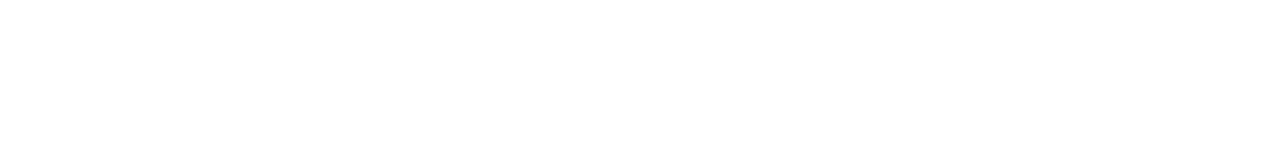
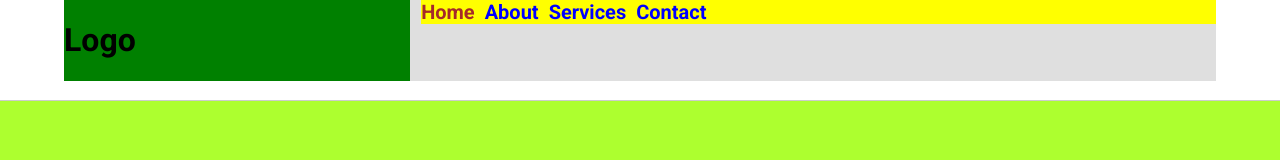
Before and after one commit to hikannang/CS2024, a plain HTML site: page Week 5 (CSS Basics)/index.html in a window 1280 px wide. Drawn offline with Linux system fonts and the light colour scheme.

Commit message:
updated with zm's code

```diff
--- /dev/null
+++ b/Week 5 (CSS Basics)/css/style.css
@@ -0,0 +1,78 @@
+html{
+    background-color: greenyellow;
+}
+
+body{
+    padding: 0px;
+    margin: 0px;
+
+    /* Fonts */
+    font-family: "Roboto", sans-serif;
+    font-size: 16px;
+}
+
+.container{
+    width:90%;
+    margin: auto;
+    background-color: #dfdfdf;
+}
+
+#header{
+    width:100%;
+    min-height:100px;
+    background-color: #FFFFFF;
+    border-bottom: solid 1px #cccccc;
+
+    display:block;
+    visibility: visible;
+}
+
+#mheader{
+    display: none;
+    visibility: hidden;
+}
+
+#logo{
+    width:30%;
+    float:left;
+}
+
+#menu{
+    width:69%;
+    float:right;
+}
+
+#topmenu{
+    list-style: none;
+    margin: 0px;
+    padding: 0px;
+}
+
+#topmenu li{
+    float:left;
+    margin-right: 10px;
+}
+
+#topmenu li a{
+    text-decoration:none;
+    font-size:20px;
+    font-weight:bold;
+    color:blue;
+}
+
+#topmenu li a hover,
+#topmenu li a.topmenu-selected{
+    color:brown;
+}
+
+/* for mobile */
+@media only screen and (max-width:700px){
+    #mheader{
+        display: block;
+        visibility: visible;
+    }
+    #header{
+        display: none;
+        visibility: hidden;
+    }
+}
--- a/Week 5 (CSS Basics)/index.html
+++ b/Week 5 (CSS Basics)/index.html
@@ -1,10 +1,43 @@
-<!-- Class notes:
- WCAG 2 => need to comply with a standard
- "Under the compliance of WCAG2"
+<html>
+    <head>
+        <meta charset="utf-8">
+        <title>Responsive HTML</title>
 
- For HTML: WCAG2
- For Reference/ Learning about HTML and CSS: W3 Schools
+        <!-- Viewport meta tag (for mobile) -->
+        <meta name="viewport" content="width=device-width, initial-scale=1.0">
+        <link rel="icon" type="image/x-icon" href="images/favicon.ico">
 
- New Assignment: E-Learning week, blog assignment
- based on the problem statements
- -->
+        <!-- Google font resource -->
+        <link rel="preconnect" href="https://fonts.googleapis.com">
+        <link rel="preconnect" href="https://fonts.gstatic.com" crossorigin>
+        <link href="https://fonts.googleapis.com/css2?family=Roboto:ital,wght@0,100;0,300;0,400;0,500;0,700;0,900;1,100;1,300;1,400;1,500;1,700;1,900&display=swap" rel="stylesheet">
+
+        <link rel="stylesheet" href="css/style.css">
+    </head>
+
+    <body>
+
+        <div id="mheader">
+            <div class="container">
+                <div id="mlogo">Logo</div>
+                <div id="mnav">Menu</div>
+                <div style="clear:both;"></div>
+            </div>
+        </div>
+        <div id="header">
+            <div class="container">
+                <div id="logo" style="background-color: green;">
+                    <h1>Logo</h1></div>
+                <div id="menu" style="background-color: yellow;">
+                <ul id="topmenu">
+                    <li><a href="#" class="topmenu-selected">Home</a></li>
+                    <li><a href="#">About</a></li>
+                    <li><a href="#">Services</a></li>
+                    <li><a href="#">Contact</a></li>
+                </ul>
+                </div>
+                <div style="clear:both;"></div>
+            </div>
+        </div>
+    </body>
+</html>
```
Also changed, not shown: Week 5 (CSS Basics)/images/favicon.ico (added).
